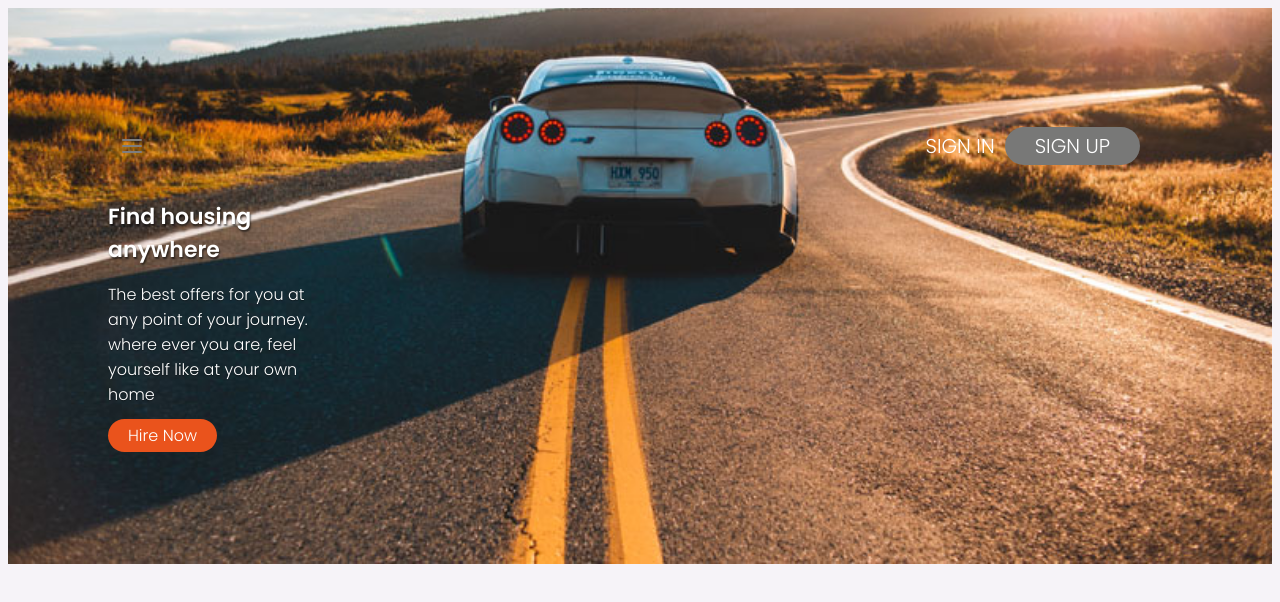
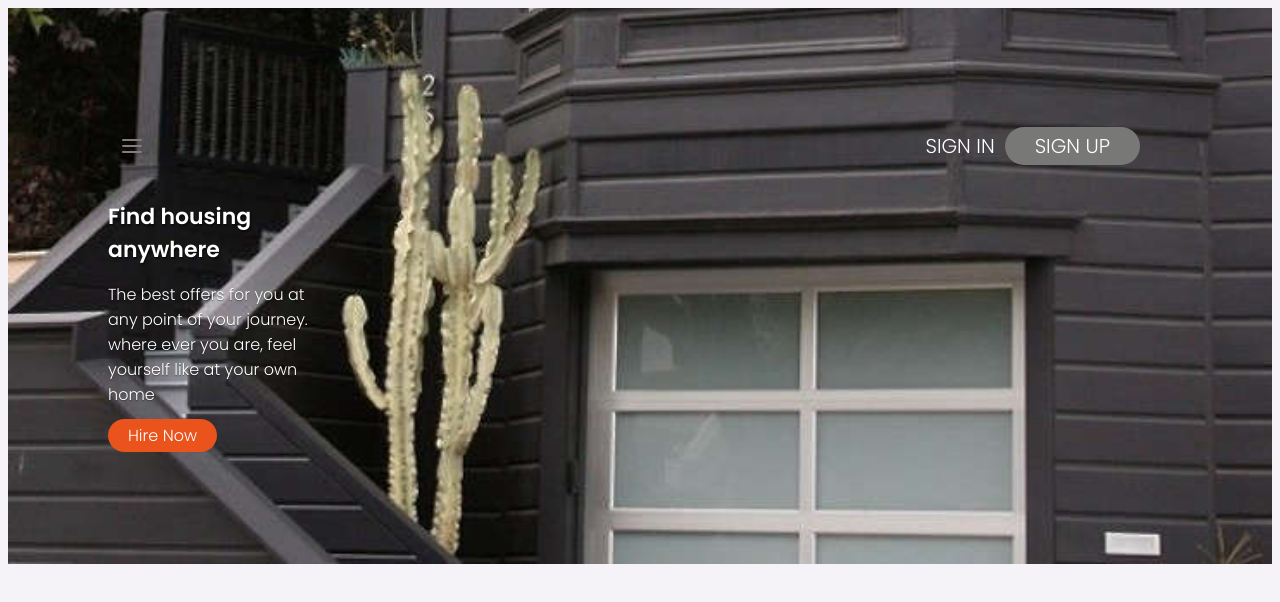
Before and after one commit to shella12/RentAnItemApp, a React (Create React App) app: page / in a window 1280 px wide. Shown: the top 602 px of the page. Built offline with nearby package versions, Linux system fonts and the light colour scheme; no server answers.

Commit message:
Solve the linter errors

```diff
--- a/src/App.scss
+++ b/src/App.scss
@@ -3,7 +3,7 @@
 .header {
   width: 100%;
   height: 300%;
-  background: url("./assets/head_image.jpg") bottom center no-repeat;
+  background: url("./assets/home.jpg") bottom center no-repeat;
   background-size: cover;
 
   padding: 100px;
--- a/webpack.config.js
+++ b/webpack.config.js
@@ -8,12 +8,12 @@ module.exports = {
       'react-icons/ai': 'react-icons/ai',
       'react-icons/ri': 'react-icons/ri',
       'react-icons/bi': 'react-icons/bi',
-      'react-redux': 'react-redux'
-    }
+      'react-redux': 'react-redux',
+    },
   },
   entry: './src/index.js',
   output: {
     filename: 'bundle.js',
-    path: path.resolve(__dirname, 'dist')
-  }
+    path: path.resolve(__dirname, 'dist'),
+  },
 };
```
Also changed, not shown: src/componenets/Header.js (+3 -4 lines), src/componenets/Navbar.js (+3 -6 lines).
